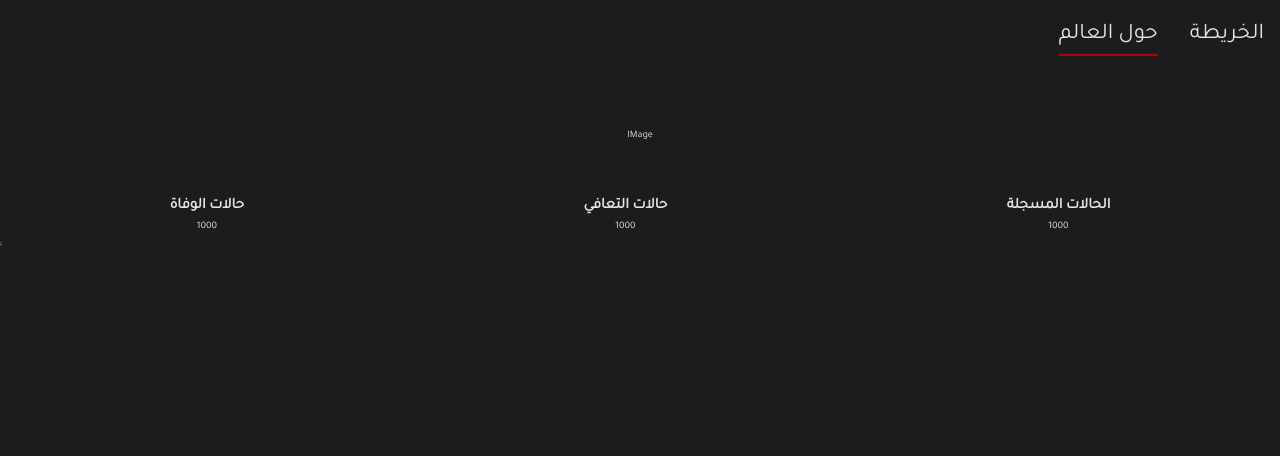
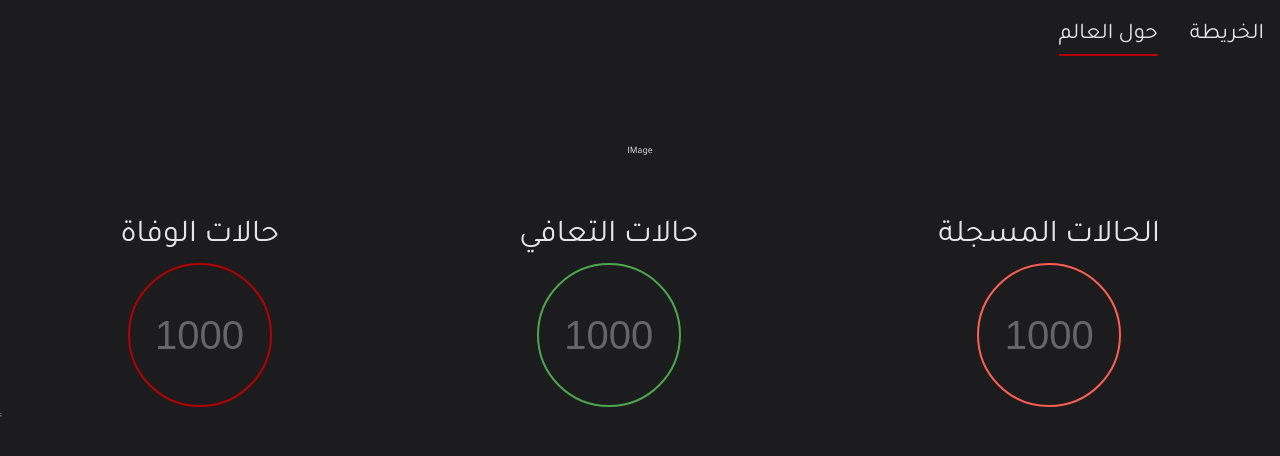
Before and after one commit to 0DKhalid/khalidqpq-gmail.com, a React (Create React App) app: page /global in a window 1280 px wide. Shown: the top 456 px of the page. Built offline with nearby package versions, Linux system fonts and the light colour scheme.

Commit message:
create global cases component style

```diff
--- a/src/components/GlobalCases.css
+++ b/src/components/GlobalCases.css
@@ -1,6 +1,6 @@
 .global {
   text-align: center;
-  margin-top: 8rem;
+  margin-top: 9rem;
 }
 
 .global .container {
@@ -8,4 +8,49 @@
   flex-direction: row-reverse;
   justify-content: space-around;
   padding-top: 3rem;
+  align-items: center;
 }
+
+.global .container h2 {
+  font-size: 2rem;
+  font-weight: 200;
+}
+
+.number-circle {
+  display: inline-block;
+  border-radius: 50%;
+  width: 9rem;
+  height: 9rem;
+  padding: 1.5rem;
+  padding-top: 3rem;
+
+  color: #666;
+  text-align: center;
+
+  font: 2.5rem Arial, sans-serif;
+}
+
+.confirmed {
+  border: 2px solid #fe5e51;
+}
+
+.recovered {
+  border: 2px solid #4ca64c;
+}
+
+.deaths {
+  border: 2px solid var(--primary-red);
+}
+
+@media (max-width: 655px) {
+  .global .container {
+    flex-direction: column;
+  }
+  .global .container div h2 {
+    padding-top: 2rem;
+  }
+
+  .number-circle {
+    padding-top: 3rem;
+  }
+}
--- a/src/components/GlobalCases.js
+++ b/src/components/GlobalCases.js
@@ -9,15 +9,15 @@ export default () => {
       <div className='container'>
         <div>
           <h2>الحالات المسجلة</h2>
-          <div>1000</div>
+          <div className='number-circle confirmed'>1000</div>
         </div>
         <div>
           <h2>حالات التعافي</h2>
-          <div>1000</div>
+          <div className='number-circle recovered'>1000</div>
         </div>
         <div>
           <h2>حالات الوفاة</h2>
-          <div>1000</div>
+          <div className='number-circle deaths'>1000</div>
         </div>
       </div>
     </section>
--- a/src/components/Map.css
+++ b/src/components/Map.css
@@ -3,4 +3,5 @@
   max-width: 100%;
   font-size: 0.9rem;
   font-weight: bold;
+  padding-top: 3rem;
 }
--- a/src/components/Nav.css
+++ b/src/components/Nav.css
@@ -3,7 +3,7 @@
   top: 0;
   right: 0;
   width: 100%;
-  background-color: inherit;
+  background-color: var(--bg-color);
   height: 4rem;
   z-index: 100;
 }
```
